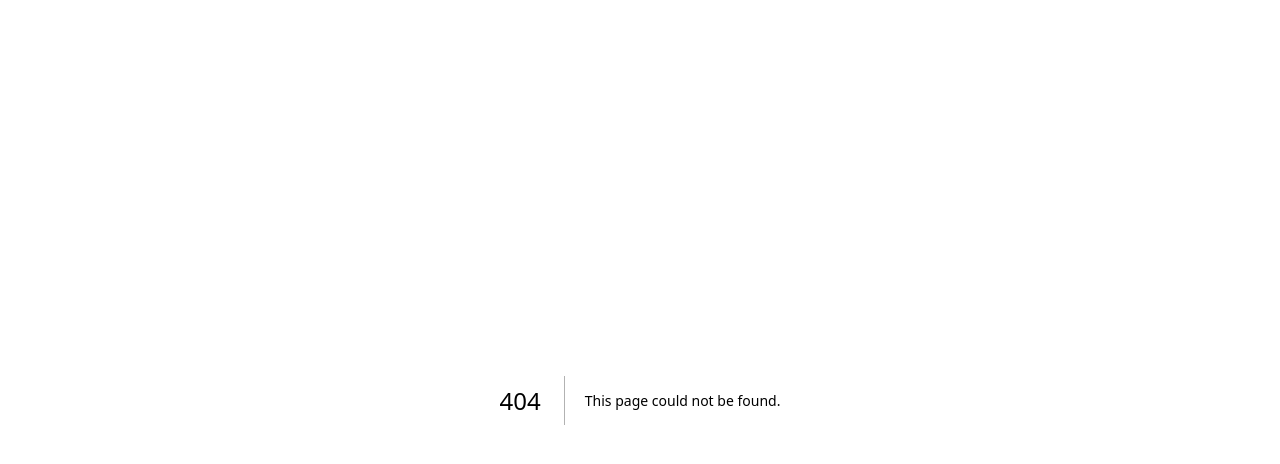
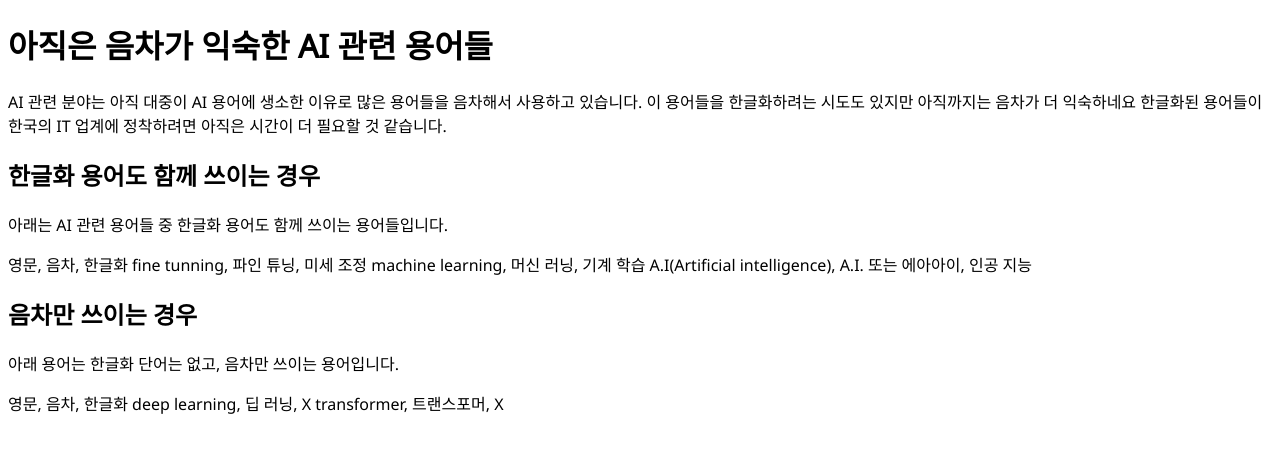
Before and after one commit to marron-b/brown, a Next.js app: page /technical_writing/ai in a window 1280 px wide. Before the commit this address had no page. Shown: the top 464 px of the page. Built offline with nearby package versions, Linux system fonts and the light colour scheme.

Commit message:
Add datacenter_it_equipment.mdx, ai.mdx

```diff
--- a/pages/datacenter/_meta.json
+++ b/pages/datacenter/_meta.json
@@ -6,6 +6,9 @@
     "title": "데이터 센터 라이프 사이클",
     "display": "hidden"
   },
+  "datacenter_it_equipment": {
+    "title": "데이터센터 IT 장비 알아보기"
+  },
   "hyperscale_datacenter": {
     "title": "하이퍼스케일 데이터센터 알아보기"
   },
--- a/pages/technical_writing/_meta.json
+++ b/pages/technical_writing/_meta.json
@@ -1,5 +1,9 @@
 {
   "loanword": {
     "title": "이상하고 어색한 외래어 표기"
+  },
+  "ai": {
+    "title": "아직은 음차가 익숙한 AI 관련 용어들",
+    "display": "hidden"
   }
 }
--- /dev/null
+++ b/pages/technical_writing/ai.mdx
@@ -0,0 +1,24 @@
+---
+title: 아직은 음차가 익숙한 AI 관련 용어들
+description: 아직은 음차가 익숙한 AI 관련 용어들
+---
+# 아직은 음차가 익숙한 AI 관련 용어들
+
+AI 관련 분야는 아직 대중이 AI 용어에 생소한 이유로 많은 용어들을 음차해서 사용하고 있습니다.
+이 용어들을 한글화하려는 시도도 있지만 아직까지는 음차가 더 익숙하네요
+한글화된 용어들이 한국의 IT 업계에 정착하려면 아직은 시간이 더 필요할 것 같습니다.
+
+## 한글화 용어도 함께 쓰이는 경우
+아래는 AI 관련 용어들 중 한글화 용어도 함께 쓰이는 용어들입니다.
+
+영문, 음차, 한글화
+fine tunning, 파인 튜닝, 미세 조정
+machine learning, 머신 러닝, 기계 학습
+A.I(Artificial intelligence), A.I. 또는 에아아이, 인공 지능
+
+## 음차만 쓰이는 경우
+아래 용어는 한글화 단어는 없고, 음차만 쓰이는 용어입니다.
+
+영문, 음차, 한글화
+deep learning, 딥 러닝, X
+transformer, 트랜스포머, X
```
Also changed, not shown: pages/datacenter/datacenter_it_equipment.mdx (added, +47 -0 lines), pages/technical_writing/loanword.mdx (+10 -2 lines).
